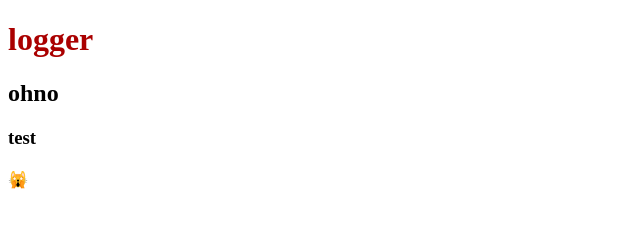
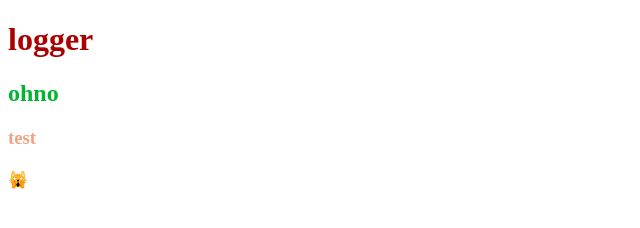
Before and after one commit to hiranoeto/ohno.github.io, a plain HTML site: page index.html in a window 1280 px wide. Shown: the full height of the page, 0-640 px from the left. Drawn offline with Linux system fonts and the light colour scheme.

Commit message:
Update index.html

```diff
--- a/index.html
+++ b/index.html
@@ -3,13 +3,13 @@
 <head>
   <meta charset="UTF-8">
   <meta name="viewport" content="width=device-width, initial-scale=1.0">
-  <title>owatta</title>
+  <title style="color: #F2F5A9;">owatta</title>
   <link rel="stylesheet" href="css/base.css">
 </head>
 <body>
   <h1 style="color: #aa0000;">logger</h1>
-  <h2>ohno</h2>
-  <h3>test</h3>
-  <h4>🙀</h4>
+  <h2 style="color: #04B431;">ohno</h2>
+  <h3 style="color: #F79F81;">test</h3>
+  <h4 style="color: #086A87;">🙀</h4>
 </body>
 </html>
```
